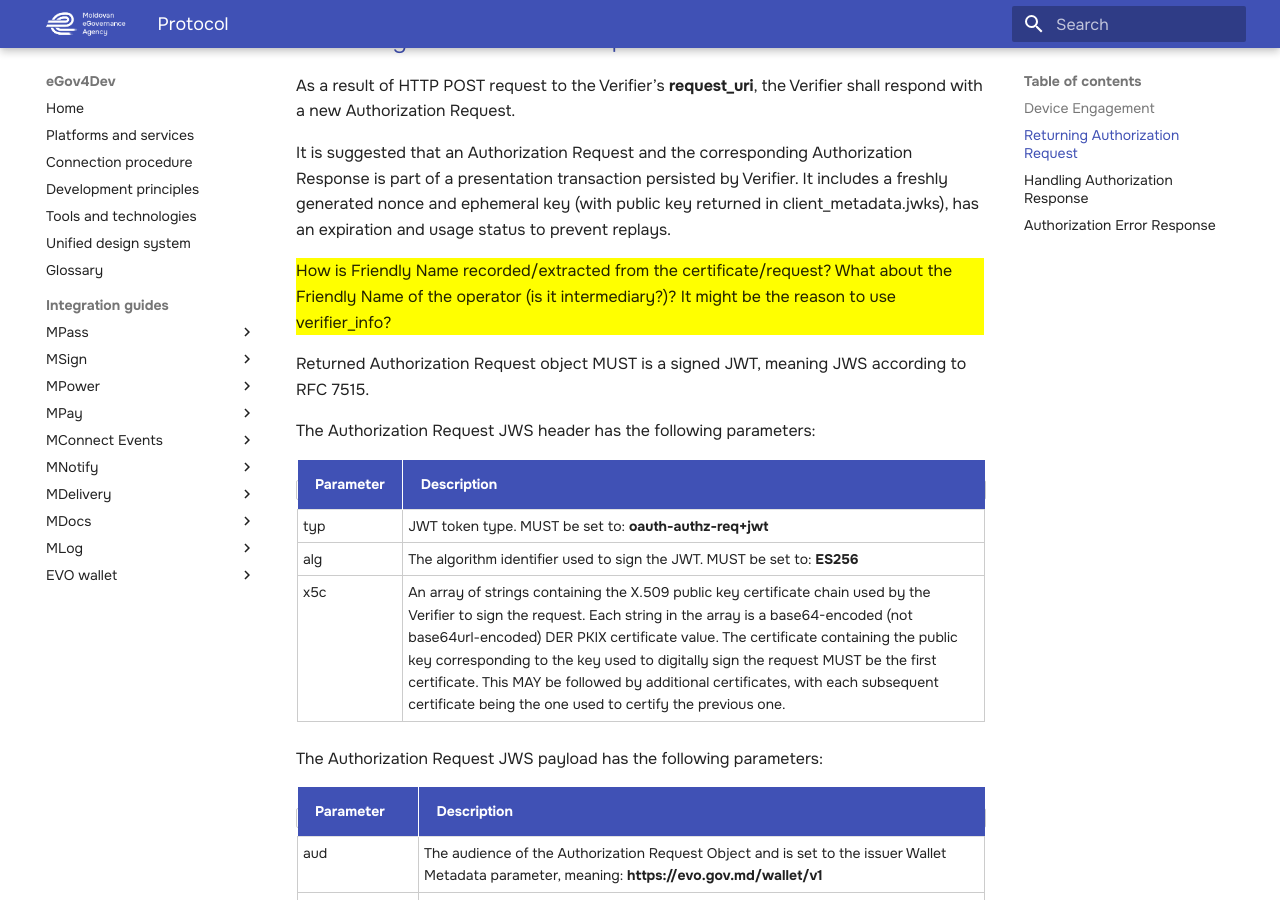
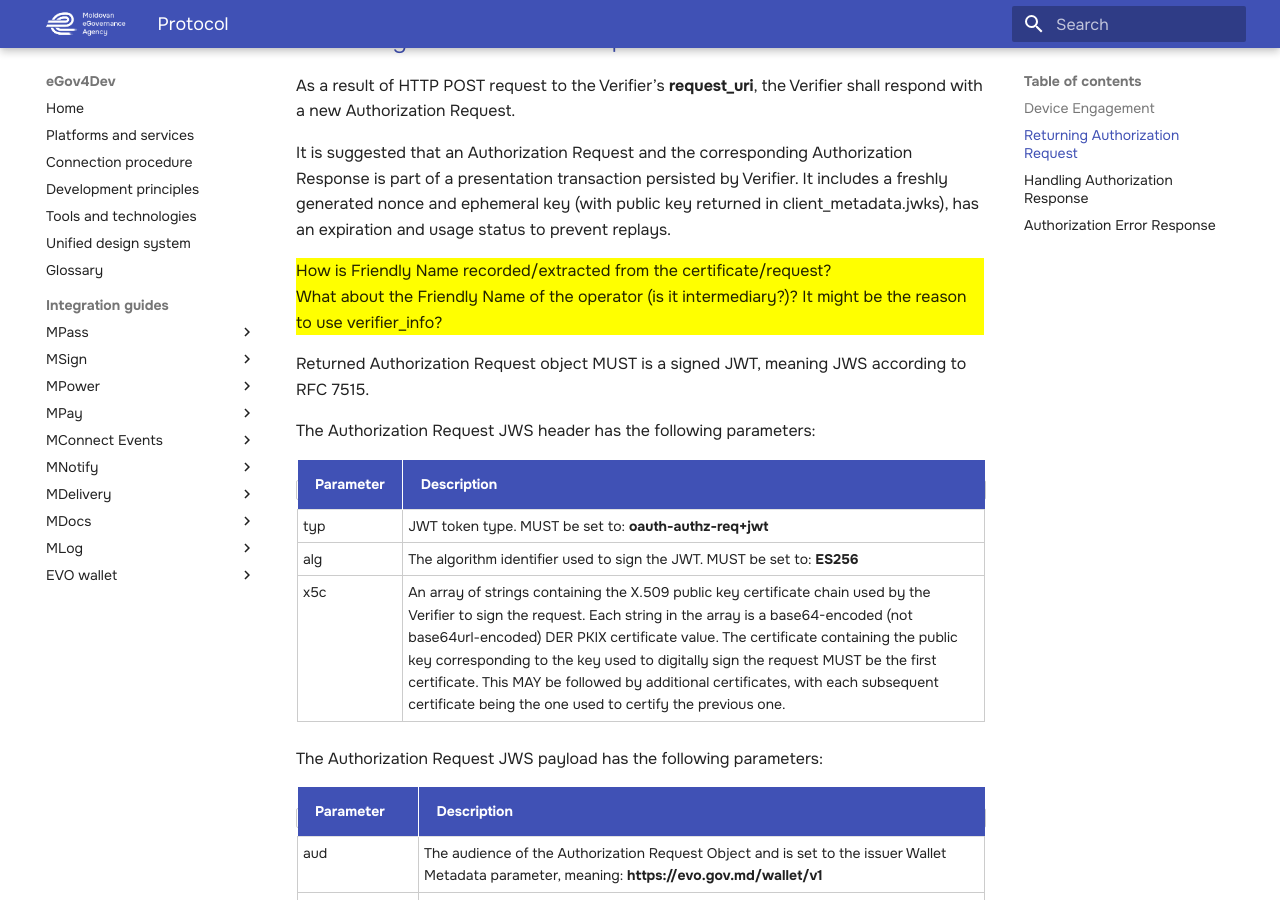
Before and after one commit to egov-moldova/egov4dev, an MkDocs documentation site: the page built from docs/guides/EVO-wallet/protocol.md, in a window 1280 px wide and 900 px high, scrolled down 4061 px. Built offline with MkDocs 1.6.1 and Material for MkDocs 9.7.7, drawn with Linux system fonts in a browser that asks for light colours.

Commit message:
Update Friendly Name extraction and scope formatting

```diff
--- a/docs/guides/EVO-wallet/protocol.md
+++ b/docs/guides/EVO-wallet/protocol.md
@@ -75,7 +75,7 @@
 It is suggested that an Authorization Request and the corresponding Authorization Response is part of a presentation transaction persisted by Verifier. It includes a freshly generated nonce and ephemeral key (with public key returned in client_metadata.jwks), has an expiration and usage status to prevent replays.
 
 <div class="highlight-text-yellow">
-How is Friendly Name recorded/extracted from the certificate/request?
+How is Friendly Name recorded/extracted from the certificate/request?<br>
 What about the Friendly Name of the operator (is it intermediary?)? It might be the reason to use verifier_info?
 </div>
 
@@ -97,7 +97,7 @@
 | client_id | The client identifier that was issued to the client during the registration process prefixed by client identifier prefix. Example value: x509_hash:71N_JciVv6eCUmUpqbY9l6pjFWTV14nCt2VEjIY1-2w |
 | client_metadata | A JSON object containing the Verifier metadata values as defined in this document. |
 | dcql_query | A JSON object containing a DCQL query as defined in this document. |
-| scope | A string used as an alias for a well-defined DCQL query. Currently no aliases are yet defined by EVO Wallet. |
+| <span class="highlight-text-yellow">scope</span> | <span class="highlight-text-yellow">A string used as an alias for a well-defined DCQL query. Currently no aliases are yet defined by EVO Wallet.</span> |
 | transaction_data | An optional non-empty array of strings, where each string is a base64url-encoded JSON object that contains a typed parameter set with details about the transaction that the Verifier is requesting the End-User to authorize. Not yet leveraged by EVO. |
 | verifier_info | This is the place to reference Verifier’s logo, ToS, PP and actual human operator for physical presentations. |
 | response_type | Response type to be used. MUST be: vp_token |
```
